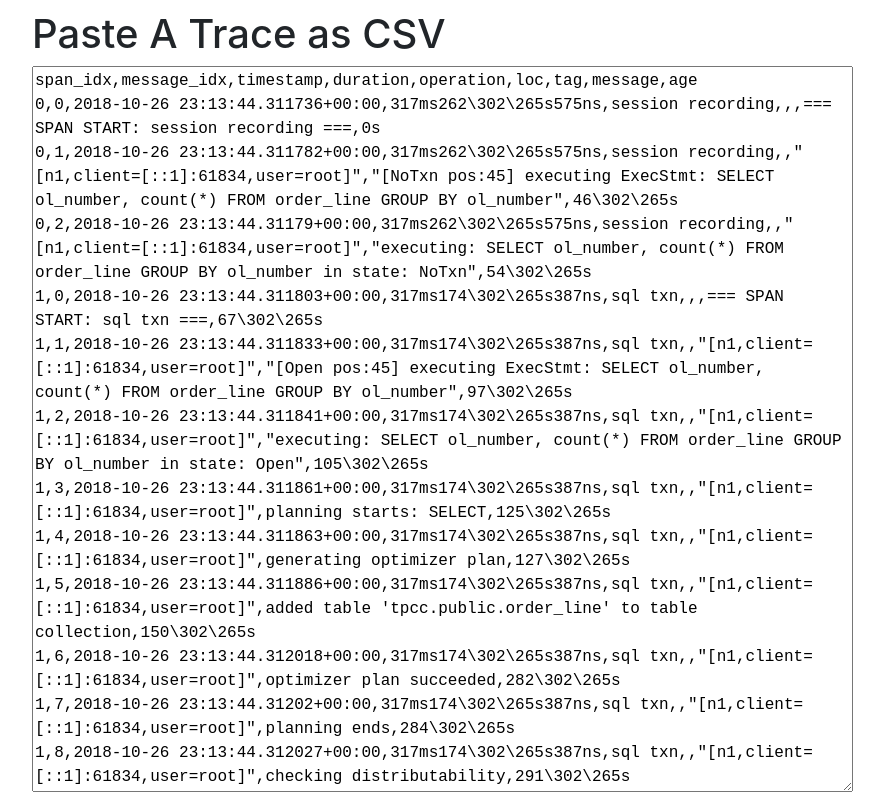
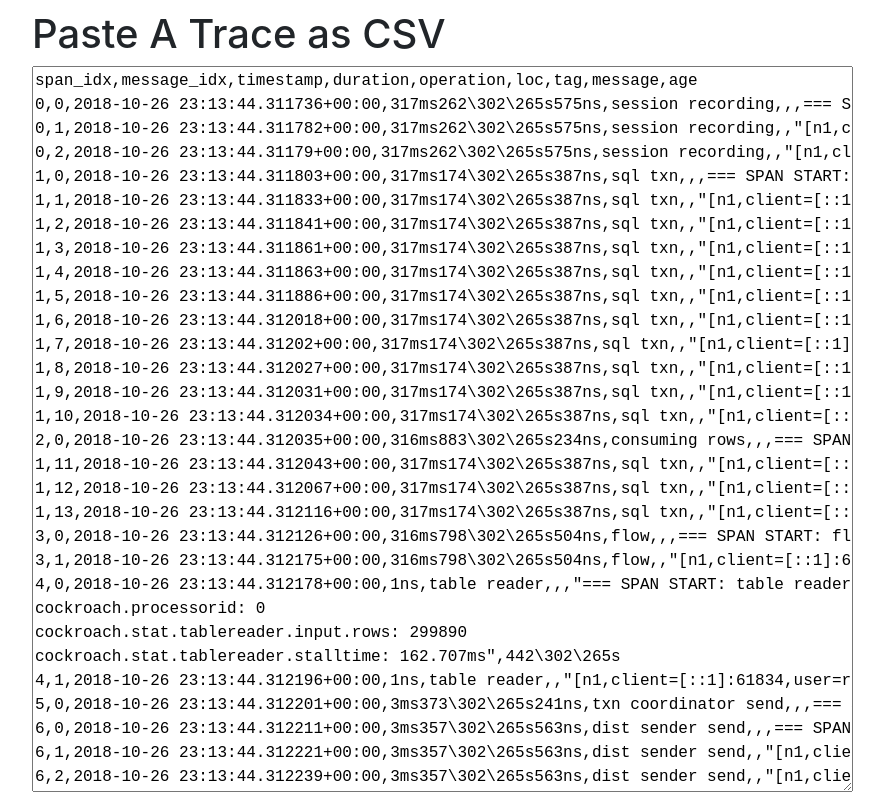
Before and after one commit to cockroachdb/dist-trace-viewer, a React (Create React App) app: page / in a window 1280 px wide. Shown: the top 796 px of the page, without its empty margins (18-902 px from the left). Built offline with nearby package versions, Linux system fonts and the light colour scheme.

Commit message:
nowrap on the input textarea

```diff
--- a/src/App.tsx
+++ b/src/App.tsx
@@ -62,13 +62,13 @@ class App extends React.Component<{}, AppState> {
           <textarea
             value={this.state.traceText}
             onChange={this.handleChangeTraceText}
-            style={{ fontFamily: "monospace" }}
+            style={{ fontFamily: "monospace", whiteSpace: "nowrap" }}
             cols={80}
             rows={30}
             spellCheck={false}
           />
           <br />
-          <button onClick={this.handleSubmit} className="btn btn-primary">Visualize</button>
+          <button onClick={this.handleSubmit} role="submit" className="btn btn-primary">Visualize</button>
           <br />
           {this.state.parseError
             ? <pre style={{ whiteSpace: "pre-wrap", color: "red" }}>Parse error: {this.state.parseError.message}</pre>
```
